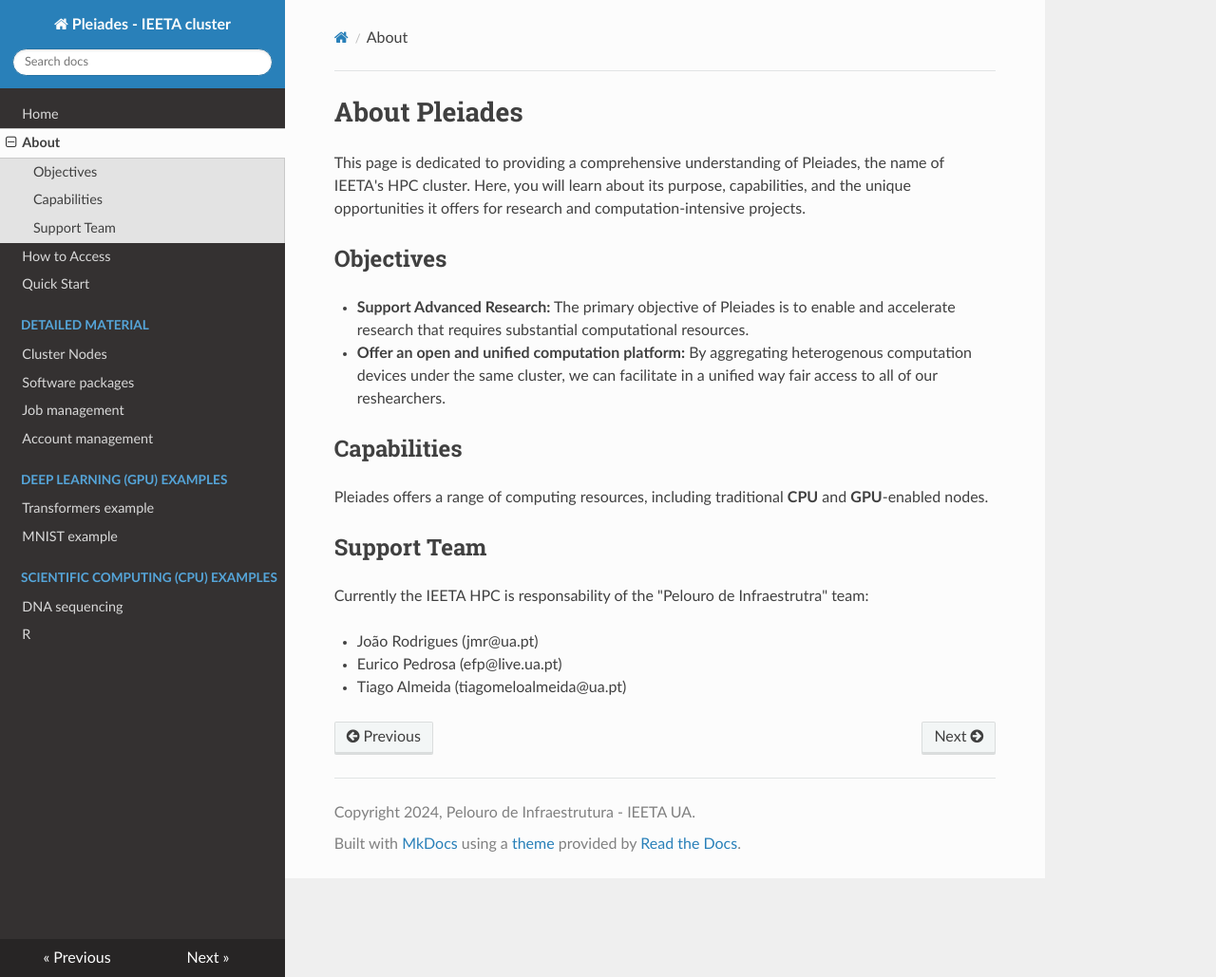
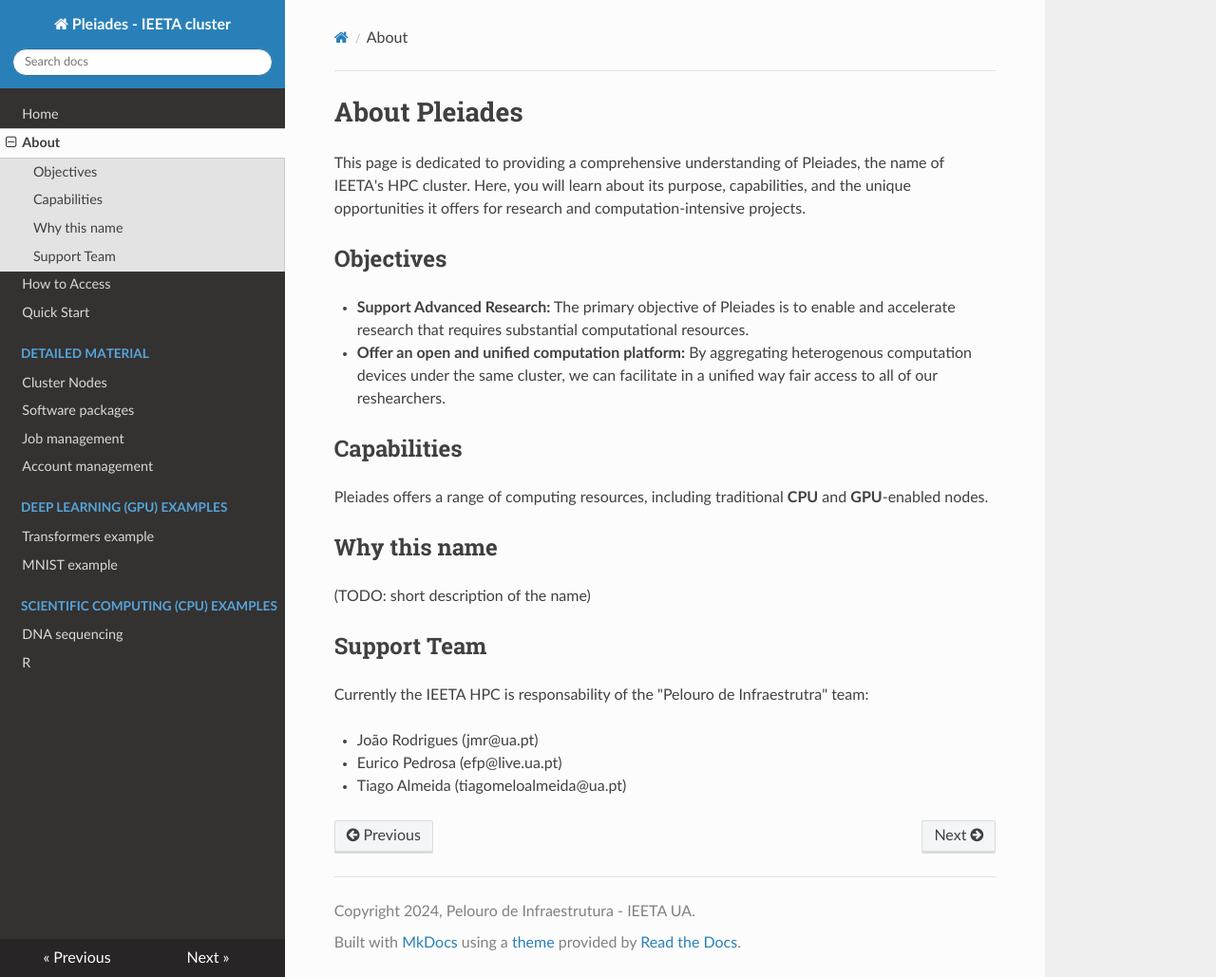
Before and after one commit to ieeta-pt/HPC-guides, an MkDocs documentation site: the page built from docs/about.md, in a window 1280 px wide and 1029 px high. Shown: the whole window at 95% size. Built offline with MkDocs 1.6.1, drawn with Linux system fonts in a browser that asks for light colours; nearby versions of some CDN libraries.

Commit message:
Update about.md

```diff
--- a/docs/about.md
+++ b/docs/about.md
@@ -11,6 +11,10 @@ This page is dedicated to providing a comprehensive understanding of Pleiades, t
 
 Pleiades offers a range of computing resources, including traditional **CPU** and **GPU**-enabled nodes.
 
+## Why this name
+
+(TODO: short description of the name)
+
 ## Support Team
 
 Currently the IEETA HPC is responsability of the "Pelouro de Infraestrutra" team:
```
